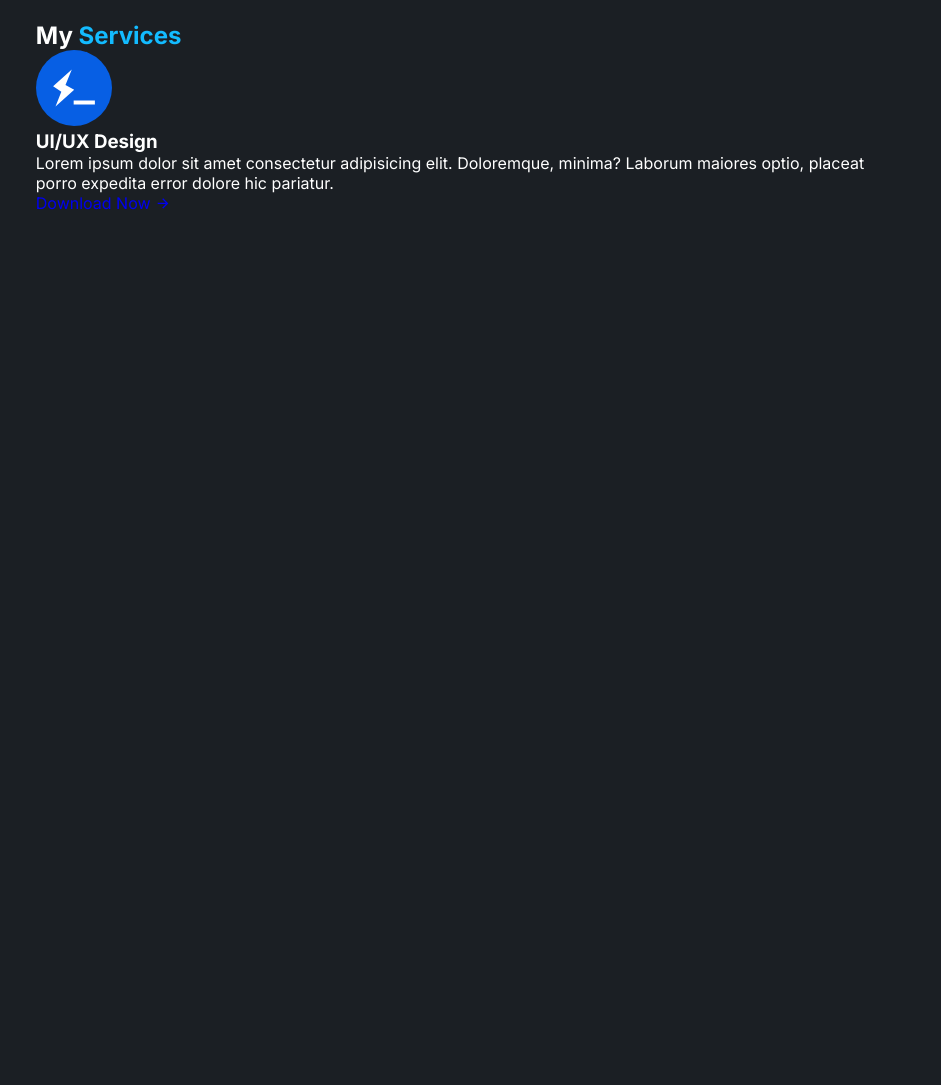
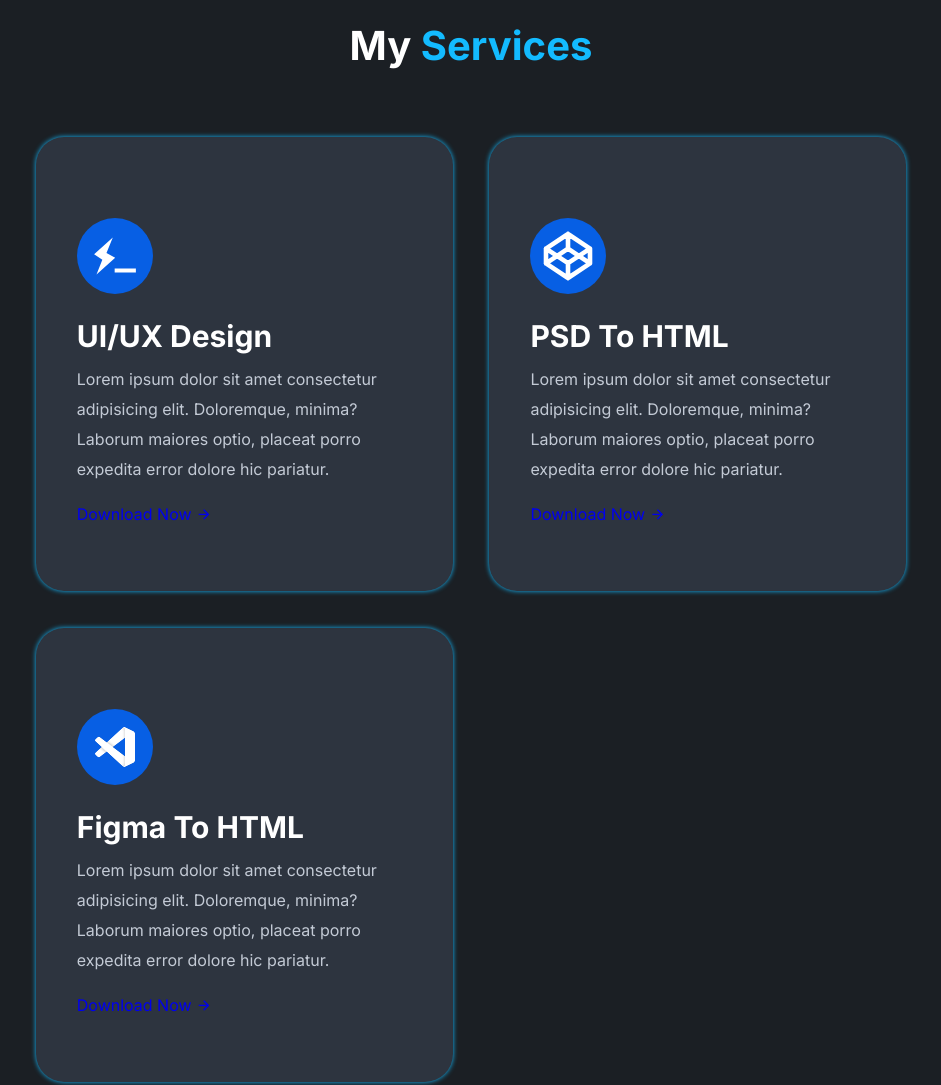
Before and after one commit to almumeetu/Personal-Portfolio-Website, a plain HTML site: page index.html in a window 1280 px wide. Shown: the part 1580-2665 px from the top of the page, without its empty margins (169-1110 px from the left). Before the commit the page ends 1883 px from the top, so only its background shows below. Drawn offline with nearby package versions, Linux system fonts and the light colour scheme.

Commit message:
modify service section

```diff
--- a/index.html
+++ b/index.html
@@ -110,6 +110,18 @@
                 <p>Lorem ipsum dolor sit amet consectetur adipisicing elit. Doloremque, minima? Laborum maiores optio, placeat porro expedita error dolore hic pariatur.</p>
                 <a href="#">Download Now <i class="ri-arrow-right-line"></i></a>
             </div>
+            <div class="box">
+                <img src="img/s-2.svg">
+                <h3>PSD To HTML</h3>
+                <p>Lorem ipsum dolor sit amet consectetur adipisicing elit. Doloremque, minima? Laborum maiores optio, placeat porro expedita error dolore hic pariatur.</p>
+                <a href="#">Download Now <i class="ri-arrow-right-line"></i></a>
+            </div>
+            <div class="box">
+                <img src="img/s-3.svg">
+                <h3>Figma To HTML</h3>
+                <p>Lorem ipsum dolor sit amet consectetur adipisicing elit. Doloremque, minima? Laborum maiores optio, placeat porro expedita error dolore hic pariatur.</p>
+                <a href="#">Download Now <i class="ri-arrow-right-line"></i></a>
+            </div>
         </div>
      </section>
 
--- a/style.css
+++ b/style.css
@@ -215,3 +215,46 @@ section{
 .exp-2{
     margin-bottom: 20px;
 }
+
+
+
+/* Services */
+
+.center-text{
+    text-align: center;
+}
+.center-text h2{
+    font-size: var(--h2-font);
+}
+.services-content{
+    display: grid;
+    grid-template-columns: repeat(auto-fit, minmax(300px, auto));
+    align-items: center;
+    gap: 2.3rem;
+    margin-top: 4.2rem;
+}
+.box{
+    padding: 80px 40px 66px;
+    background: #2d343f;
+    border-radius: 28px;
+    border: 1px solid transparent;
+    box-shadow: 0 0 5px var(--main-color);
+    transition: all .50s ease;
+    cursor: pointer;
+}
+.box img{
+    margin-bottom: 20px;
+}
+.box h3{
+    font-size: 30px;
+    font-weight: 700;
+    margin-bottom: 10px;
+}
+.box p{
+    font-size: var(--p-font);
+    font-weight: 400;
+    color: var(--other-color);
+    line-height: 30px;
+    margin-bottom: 20px;
+
+}
```
